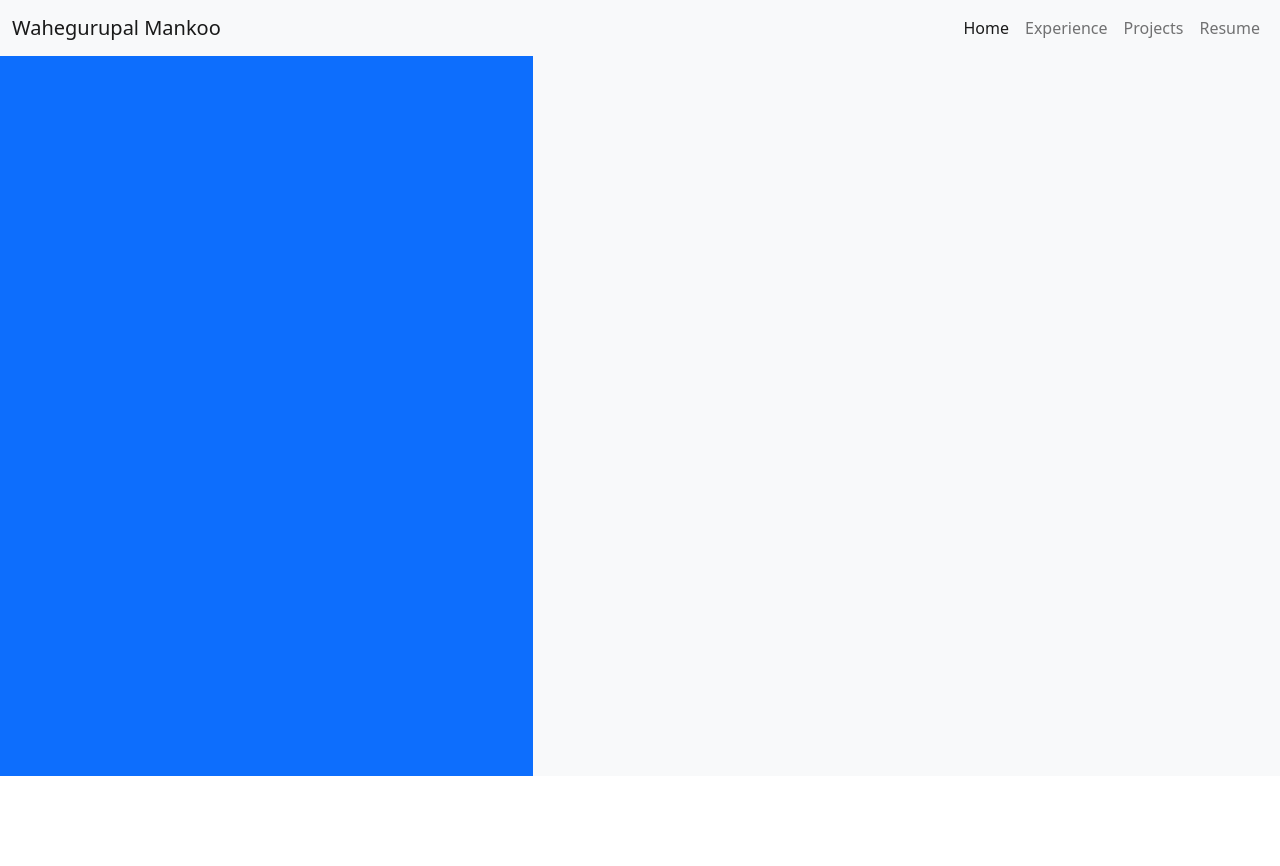
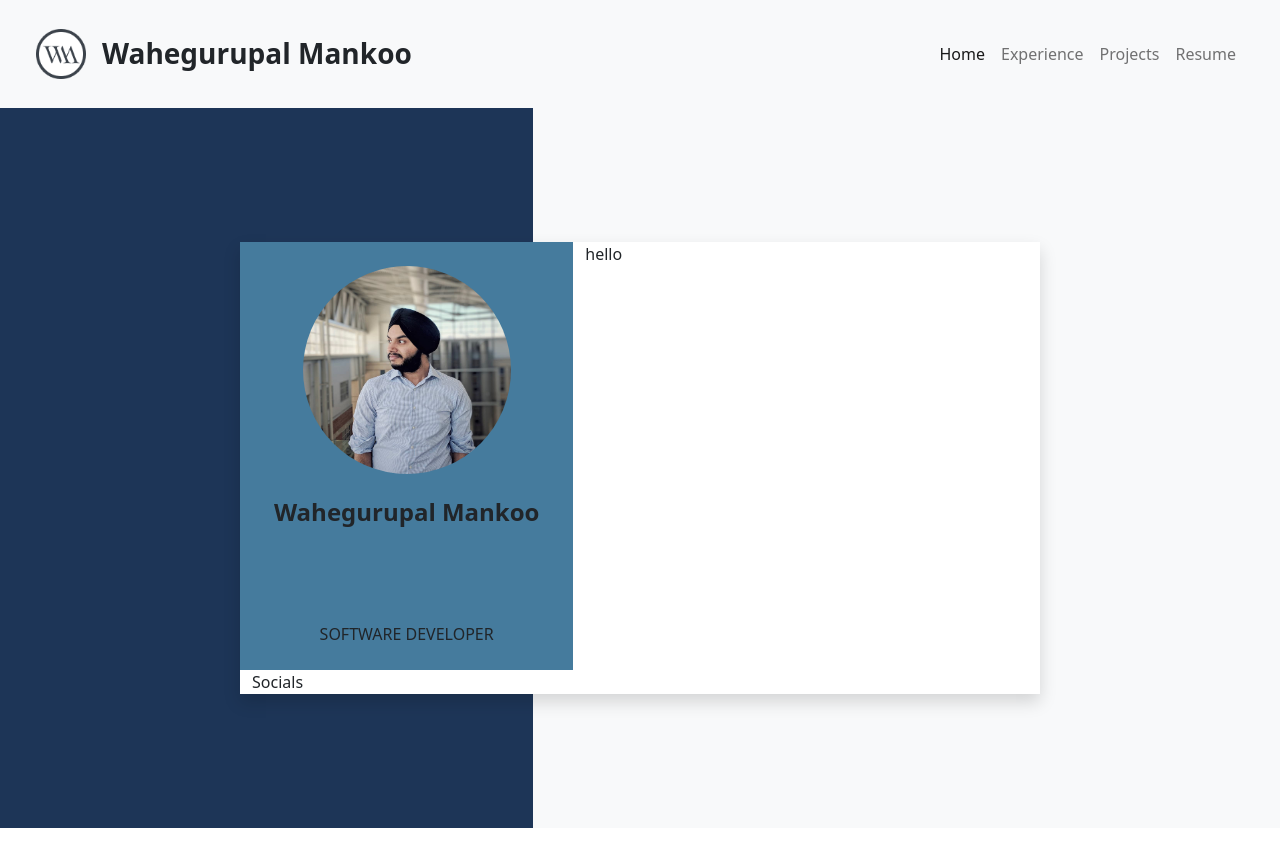
Before and after one commit to wahegurupal1912/Portfolio, a plain HTML site: page index.html in a window 1280 px wide. Drawn offline with nearby package versions, Linux system fonts and the light colour scheme.

Commit message:
Started the profile info section

```diff
--- a/index.html
+++ b/index.html
@@ -5,21 +5,16 @@
         <meta name="viewport" content="width=device-width, initial-scale=1.0">
         <title>Wahegurupal Mankoo</title>
         <link href="https://cdn.jsdelivr.net/npm/bootstrap@5.1.3/dist/css/bootstrap.min.css" rel="stylesheet" integrity="sha384-1BmE4kWBq78iYhFldvKuhfTAU6auU8tT94WrHftjDbrCEXSU1oBoqyl2QvZ6jIW3" crossorigin="anonymous">
+        <link rel="stylesheet" href="./style.css">
     </head>
     <body>
-        <style>
-            html, body, .fullheight {
-                min-height: 100% !important;
-                height: 100%;
-            }
-            .background-height{
-                height: 90%;
-            }
-        </style>
-
-        <nav class="navbar navbar-expand-sm navbar-light bg-light">
+        <!-- header -->
+        <nav class="navbar navbar-expand-md navbar-light bg-light p-md-4">
             <div class="container-fluid">
-                <a class="navbar-brand" href="#">Wahegurupal Mankoo</a>
+                <a class="navbar-brand fs-3" href="index.html">
+                    <img src="./img/logo.png" alt="" width="50" height="50" class="">
+                </a>
+                <h3 class="mb-0 fw-bold">Wahegurupal Mankoo</h3>
                 <button class="navbar-toggler" type="button" data-bs-toggle="collapse" data-bs-target="#navbarSupportedContent" aria-controls="navbarSupportedContent" aria-expanded="false" aria-label="Toggle navigation">
                     <span class="navbar-toggler-icon"></span>
                 </button>
@@ -42,13 +37,41 @@
                 </div>
             </div>
         </nav>
+        <!-- header -->
 
         <div class="container-fluid fullheight">
             <div class="row background-height bg-light">
-                <div class="col-sm-5 bg-primary"></div>
-                <div class="col-sm-7 d-none d-sm-block"></div>
+                <div class="col-md-5 background-col-left"></div>
+                <div class="col-md-7 d-none d-md-block"></div>
+
+                <div class="profile-card-container d-flex justify-content-center align-items-center">
+                    <div class="profile-card shadow">
+                        <div class="row ms-0 me-0">
+
+                            <div class="col-md-5 p-4 background-col-right d-flex justify-content-center">
+                                <div class="card text-center profile-summary-card border-0">
+                                    <img src="./img/profile-picture.jpg" alt="profile-picture" class="img-fluid mx-auto d-block profile-picture">
+                                    <h4 class="card-title mt-4 mb-md-5 fw-bold">Wahegurupal Mankoo</h5>
+                                    <p class="card-text mt-md-5">SOFTWARE DEVELOPER</p>
+                                </div>
+                            </div>
+
+                            <div class="col-md-7 bg-white">
+                                hello
+                            </div>
+
+                        </div>
+
+                        <div class="row bg-white ms-0 me-0">
+                            <div class="col">
+                                Socials
+                            </div>
+                        </div>
+                    </div>
+                </div>
             </div>
         </div>
+
         <script src="https://cdn.jsdelivr.net/npm/bootstrap@5.1.3/dist/js/bootstrap.bundle.min.js" integrity="sha384-ka7Sk0Gln4gmtz2MlQnikT1wXgYsOg+OMhuP+IlRH9sENBO0LRn5q+8nbTov4+1p" crossorigin="anonymous"></script>
     </body>
 </html>
--- /dev/null
+++ b/style.css
@@ -0,0 +1,41 @@
+html, body, .fullheight {
+    min-height: 100% !important;
+    height: 100%;
+}
+
+.background-height{
+    height: 90%;
+    position: relative;
+}
+
+.background-col-left{
+    background-color: #1D3557;
+}
+
+.background-col-right{
+    background-color: #457B9D;
+}
+
+.profile-card-container{
+    height: 100%;
+    position: absolute;
+}
+
+.profile-card{
+    width: 50rem;
+}
+
+.profile-picture{
+    border: 0px;
+    border-radius: 50%;
+    width: 13rem;
+    height: 13rem;
+}
+
+.profile-summary-card{
+    background-color: transparent !important;
+}
+
+.role{
+    margin-top: 40%;
+}
```
Also changed, not shown: img/logo.png (added), img/profile-picture.jpg (added), img/profile.jpg (added).
